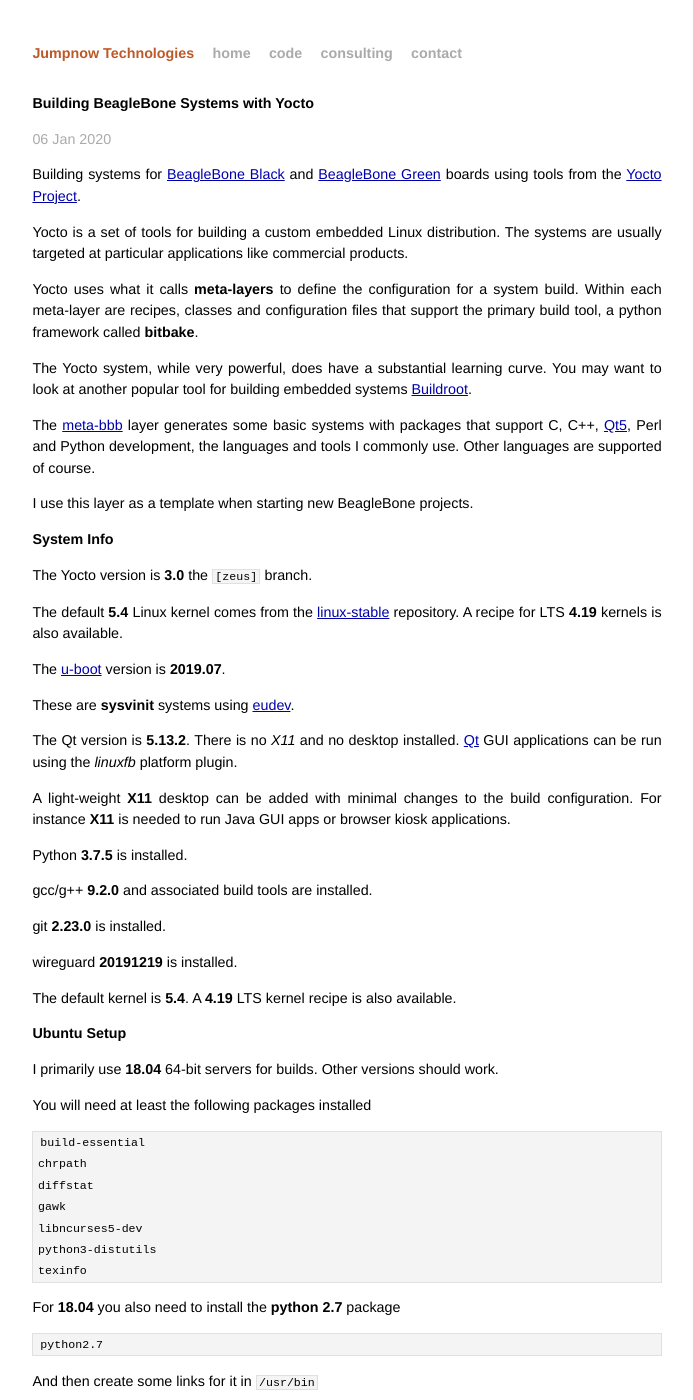
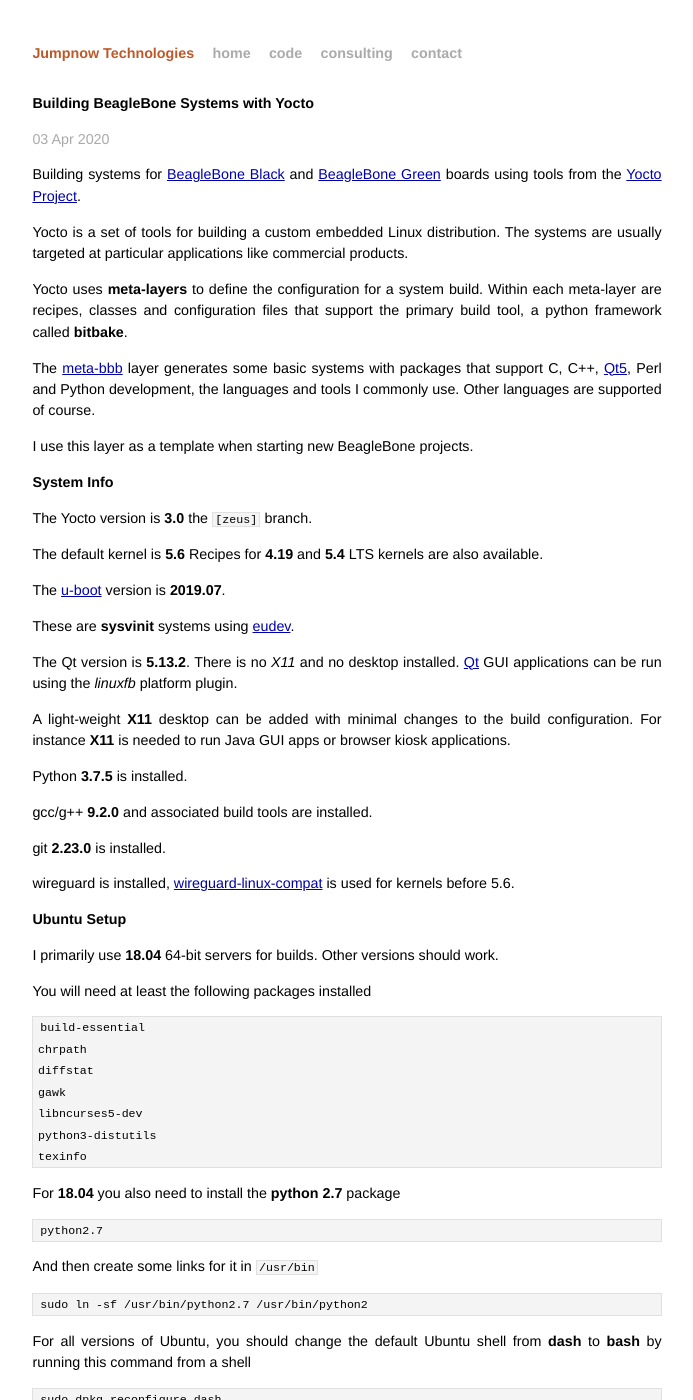
Before and after one commit to jumpnow/jumpnowtek-site, a Jekyll site: the page built from _posts/2015-06-08-BeagleBone-Systems-with-Yocto.md, in a window 1280 px wide and 1400 px high. Shown: the whole window, without its empty margins (293-986 px from the left). Built offline with Jekyll 4.4.1, drawn with Linux system fonts in a browser that asks for light colours.

Commit message:
Upgrade kernel to 5.6 and wireguard notes

```diff
--- a/_posts/2015-06-08-BeagleBone-Systems-with-Yocto.md
+++ b/_posts/2015-06-08-BeagleBone-Systems-with-Yocto.md
@@ -2,7 +2,7 @@
 layout: post
 title: Building BeagleBone Systems with Yocto
 description: "Building customized systems for the BeagleBones using tools from the Yocto Project"
-date: 2020-01-06 05:00:00
+date: 2020-04-03 07:45:00
 categories: beaglebone
 tags: [linux, beaglebone, yocto]
 ---
@@ -11,10 +11,7 @@
 
 Yocto is a set of tools for building a custom embedded Linux distribution. The systems are usually targeted at particular applications like commercial products.
 
-Yocto uses what it calls **meta-layers** to define the configuration for a system build. Within each meta-layer are recipes, classes and configuration files that support the primary build tool, a python framework called **bitbake**.
-
-The Yocto system, while very powerful, does have a substantial learning curve. You may want to look at another popular tool for building embedded systems [Buildroot][buildroot-bbb].
-
+Yocto uses **meta-layers** to define the configuration for a system build. Within each meta-layer are recipes, classes and configuration files that support the primary build tool, a python framework called **bitbake**.
 
 The [meta-bbb][meta-bbb] layer generates some basic systems with packages that support C, C++, [Qt5][qt], Perl and Python development, the languages and tools I commonly use. Other languages are supported of course.
 
@@ -24,7 +21,7 @@
 
 The Yocto version is **3.0** the `[zeus]` branch.
 
-The default **5.4** Linux kernel comes from the [linux-stable][linux-stable] repository. A recipe for LTS **4.19** kernels is also available.
+The default kernel is **5.6** Recipes for **4.19** and **5.4** LTS kernels are also available.
 
 The [u-boot][uboot] version is **2019.07**.
 
@@ -40,9 +37,7 @@
 
 git **2.23.0** is installed.
 
-wireguard **20191219** is installed.
-
-The default kernel is **5.4**. A **4.19** LTS kernel recipe is also available.
+wireguard is installed, [wireguard-linux-compat][wireguard-linux-compat] is used for kernels before 5.6.
 
 ### Ubuntu Setup
 
@@ -555,3 +550,4 @@
 [source-script]: http://stackoverflow.com/questions/4779756/what-is-the-difference-between-source-script-sh-and-script-sh
 [ab-upgrades]: https://jumpnowtek.com/linux/An-upgrade-strategy-for-embedded-Linux-systems.html
 [eudev]: https://wiki.gentoo.org/wiki/Project:Eudev
+[wireguard-linux-compat]: https://git.zx2c4.com/wireguard-linux-compat/about/
```
Also changed, not shown: _posts/2014-02-21-Duovero-Systems-with-Yocto.md (+5 -4 lines), _posts/2014-02-28-Wandboard-Systems-with-Yocto.md (+5 -6 lines), _posts/2015-12-04-Raspberry-Pi-Systems-with-Yocto.md (+9 -5 lines), _posts/2018-01-24-Odroid-C2-Systems-with-Yocto.md (+5 -4 lines), _posts/2020-03-15-Raspberry-Pi-4-64bit-Systems-with-Yocto.md (+12 -14 lines).
